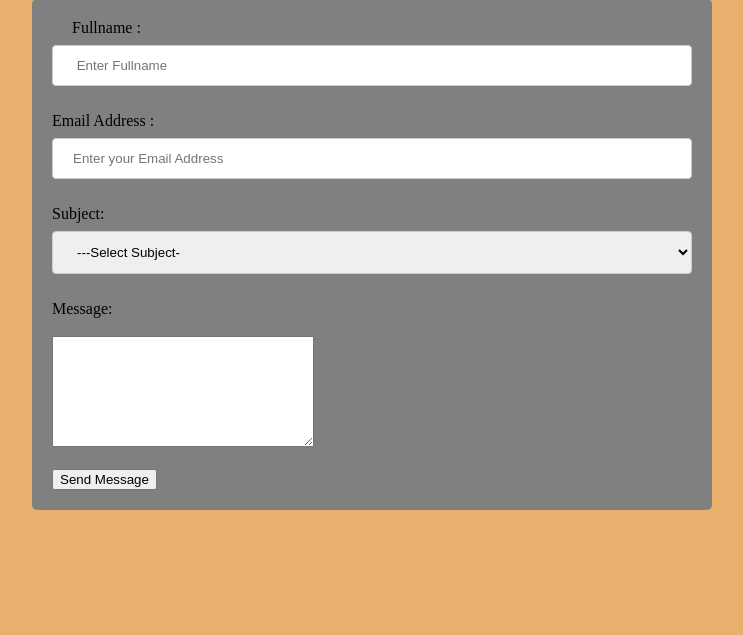
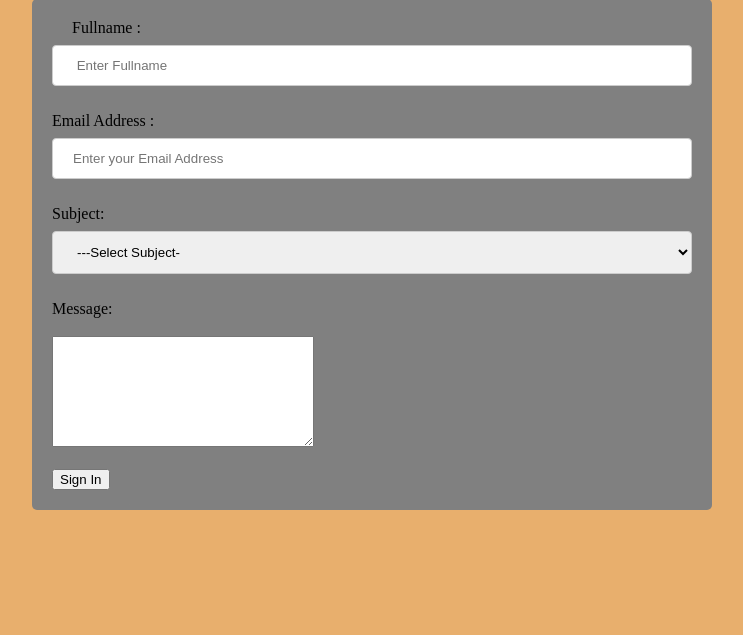
Before and after one commit to mbotejoy/Safaricom-website, a PHP site: page /signin.php in a window 1280 px wide. Shown: the part 145-780 px from the top of the page, without its empty margins (268-1011 px from the left). Run offline with PHP 8.4, Linux system fonts and the light colour scheme; some libraries are stand-ins or nearby versions.

Commit message:
Changed value for submit button

```diff
--- a/signin.php
+++ b/signin.php
@@ -38,6 +38,6 @@
             <label for="ms">Message:</label><br><br>
             <textarea cols="30" rows="7" name="message" id="ms"></textarea><br><br>
 
-            <input type="submit" value="Send Message">
+            <input type="submit" value="Sign In">
 </body>
 </html>
```
